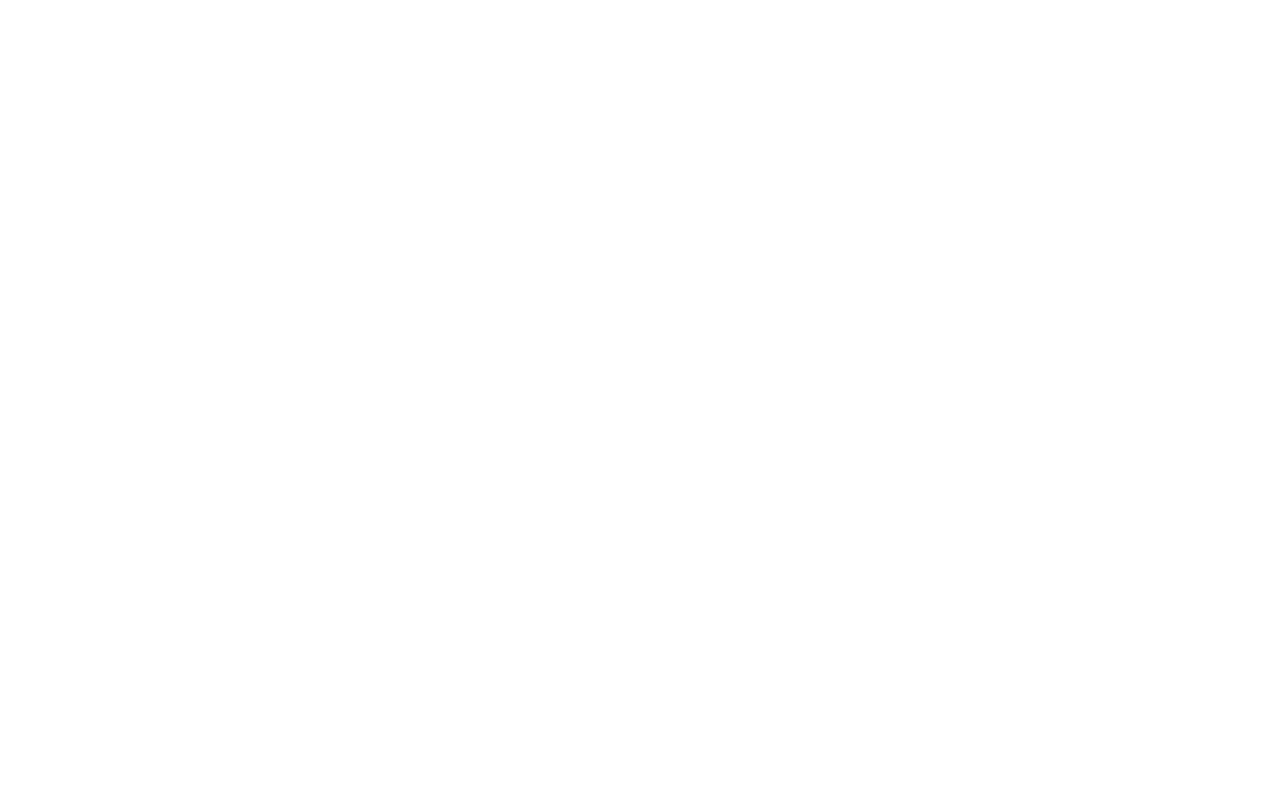
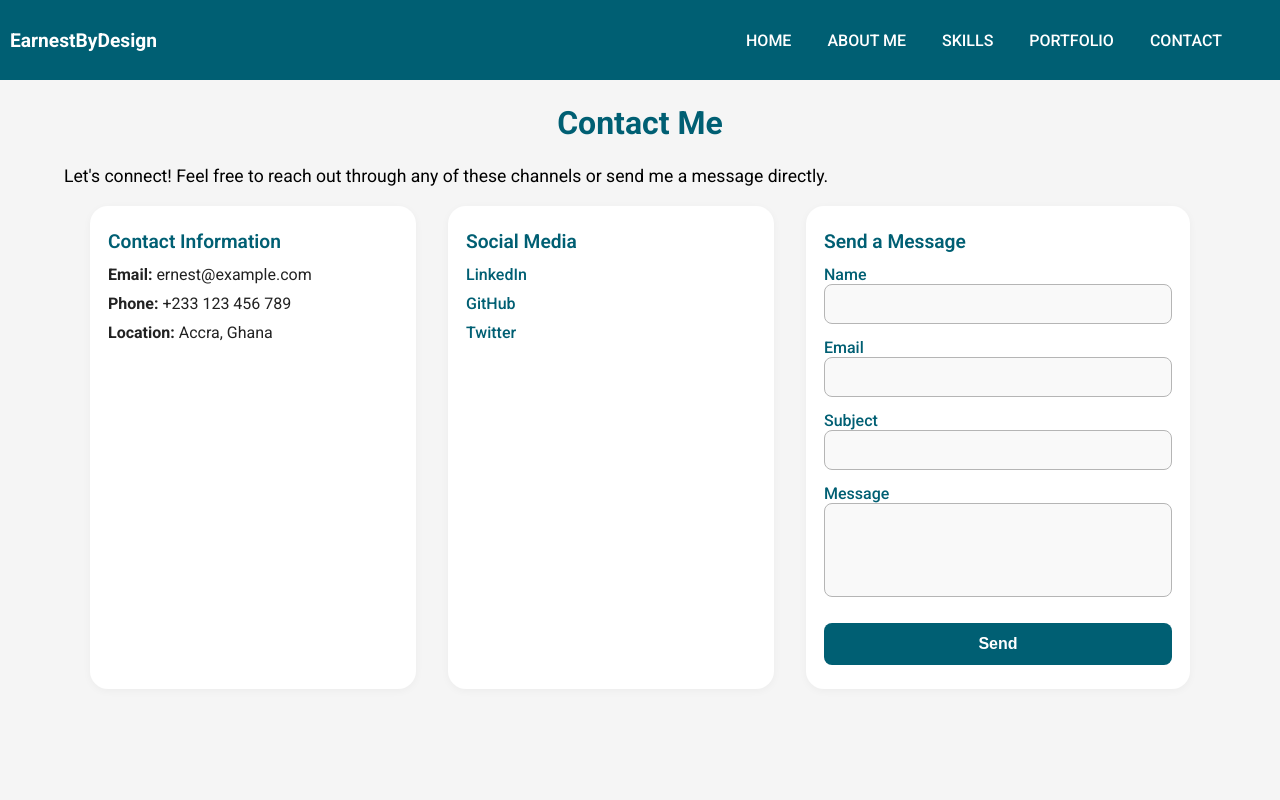
Before and after one commit to oldcode-dev/my-portfolio-site, a React (Vite) app: page /contact-me in a window 1280 px wide. Before the commit this address had no page. Shown: the top 800 px of the page. Built offline with nearby package versions, Linux system fonts and the light colour scheme.

Commit message:
Added the contacts ContactsPage

```diff
--- a/src/components/Header.jsx
+++ b/src/components/Header.jsx
@@ -20,7 +20,7 @@
                     <li className={styles.navItem}><a className={styles.navLink} href="#portfolio">Portfolio</a></li>
                     {/* <li className={styles.footernavItem}><a className={styles.footerNavLink} href="#blog">Blog</a></li> */}
                     {/* <li className={styles.footernavItem}><a className={styles.footerNavLink} href="#testimonials">Testimonials</a></li> */}
-                    <li className={styles.footernavItem}><a className={styles.footerNavLink} href="#contact">Contact</a></li>
+                    <li className={styles.footernavItem}><Link to="/contact-me" className={styles.footerNavLink} href="#contact">Contact</Link></li>
                 </ul>
             </nav>
             <button className={styles.menuButton} onClick={toggleMenu}>
@@ -35,7 +35,7 @@
                         <li className={styles.footernavItem}><a className={styles.footerNavLink} href="#portfolio">Portfolio</a></li>
                         {/* <li className={styles.footernavItem}><a className={styles.footerNavLink} href="#blog">Blog</a></li> */}
                         {/* <li className={styles.footernavItem}><a className={styles.footerNavLink} href="#testimonials">Testimonials</a></li> */}
-                        <li className={styles.footernavItem}><a className={styles.footerNavLink} href="#contact">Contact</a></li>
+                        <li className={styles.footernavItem}><Link to="/contact-me" className={styles.footerNavLink} href="#contact">Contact</Link></li>
                     </ul>
                 </nav>
             )}
--- /dev/null
+++ b/src/contact/ContactsPage.jsx
@@ -0,0 +1,63 @@
+import Header from "../components/Header";
+import Footer from "../components/Footer";
+import styles from "./ContactsPage.module.css";
+
+function ContactsPage() {
+    return (
+        <>
+            <Header />
+            <main className={styles.contactsMain}>
+                <h1 className={styles.heading}>Contact Me</h1>
+                <p className={styles.introText}>Let's connect! Feel free to reach out through any of these channels or send me a message directly.</p>
+                <div className={styles.containersWrapper}>
+                    {/* Contact Information */}
+                    <section className={styles.contactInfo}>
+                        <h2>Contact Information</h2>
+                        <ul>
+                            <li><strong>Email:</strong> ernest@example.com</li>
+                            <li><strong>Phone:</strong> +233 123 456 789</li>
+                            <li><strong>Location:</strong> Accra, Ghana</li>
+                        </ul>
+                    </section>
+
+                    {/* Social Media */}
+                    <section className={styles.socialInfo}>
+                        <h2>Social Media</h2>
+                        <ul>
+                            <li><a href="https://linkedin.com/in/ernest" target="_blank" rel="noopener noreferrer">LinkedIn</a></li>
+                            <li><a href="https://github.com/ernest" target="_blank" rel="noopener noreferrer">GitHub</a></li>
+                            <li><a href="https://twitter.com/ernest" target="_blank" rel="noopener noreferrer">Twitter</a></li>
+                        </ul>
+                    </section>
+
+                    {/* Contact Form */}
+                    <section className={styles.contactFormSection}>
+                        <h2>Send a Message</h2>
+                        <form className={styles.contactForm}>
+                            <div>
+                                <label htmlFor="name">Name</label>
+                                <input type="text" id="name" name="name" required />
+                            </div>
+                            <div>
+                                <label htmlFor="email">Email</label>
+                                <input type="email" id="email" name="email" required />
+                            </div>
+                            <div>
+                                <label htmlFor="subject">Subject</label>
+                                <input type="text" id="subject" name="subject" required />
+                            </div>
+                            <div>
+                                <label htmlFor="message">Message</label>
+                                <textarea id="message" name="message" rows="4" required></textarea>
+                            </div>
+                            <button type="submit" className={styles.sendButton}>Send</button>
+                        </form>
+                    </section>
+                </div>
+            </main>
+            <Footer />
+        </>
+    );
+}
+
+export default ContactsPage;
--- /dev/null
+++ b/src/contact/ContactsPage.module.css
@@ -0,0 +1,150 @@
+:root {
+    --primary-color: #005f73;
+    --accent-color: #12d6ff;
+    --background: #f5f5f5;
+    --container-bg: #fff;
+    --text-dark: #222;
+    --text-light: #fff;
+}
+
+.contactsMain {
+    background: var(--background);
+    min-height: 100vh;
+    padding: 24px 0 40px 0;
+}
+
+.heading {
+    font-size: 2rem;
+    color: var(--primary-color);
+    text-align: center;
+    margin-bottom: 24px;
+    font-weight: bold;
+}
+
+.introText {
+    width: 90%;
+    margin: auto;
+    padding-bottom: 20px;
+    font-size: 1.1rem;
+}
+
+.containersWrapper {
+    display: flex;
+    flex-direction: column;
+    gap: 24px;
+    width: 95%;
+    max-width: 1100px;
+    margin: 0 auto;
+}
+
+.contactInfo,
+.socialInfo,
+.contactFormSection {
+    background: var(--container-bg);
+    border-radius: 18px;
+    box-shadow: 0 2px 8px rgba(0, 0, 0, 0.04);
+    padding: 24px 18px;
+    color: var(--text-dark);
+}
+
+.contactInfo h2,
+.socialInfo h2,
+.contactFormSection h2 {
+    color: var(--primary-color);
+    font-size: 1.2rem;
+    margin-bottom: 12px;
+    font-weight: 600;
+}
+
+.contactInfo ul,
+.socialInfo ul {
+    list-style: none;
+    padding: 0;
+    margin: 0;
+}
+
+.contactInfo li,
+.socialInfo li {
+    margin-bottom: 10px;
+    font-size: 1rem;
+}
+
+.socialInfo a {
+    color: var(--primary-color);
+    text-decoration: none;
+    font-weight: 500;
+    transition: color 0.2s;
+}
+
+.socialInfo a:hover {
+    color: var(--accent-color);
+    text-decoration: underline;
+}
+
+.contactForm {
+    display: flex;
+    flex-direction: column;
+    gap: 14px;
+}
+
+.contactForm label {
+    font-weight: 500;
+    color: var(--primary-color);
+    margin-bottom: 4px;
+}
+
+.contactForm input,
+.contactForm textarea {
+    width: 100%;
+    padding: 10px;
+    border: 1px solid #b5b5b5;
+    border-radius: 8px;
+    font-size: 1rem;
+    background: #f9f9f9;
+    color: var(--text-dark);
+    resize: none;
+}
+
+.contactForm input:focus,
+.contactForm textarea:focus {
+    border-color: var(--primary-color);
+    outline: none;
+    background: #fff;
+}
+
+.sendButton {
+    background: var(--primary-color);
+    color: var(--text-light);
+    border: none;
+    border-radius: 8px;
+    padding: 12px 0;
+    font-size: 1rem;
+    font-weight: bold;
+    cursor: pointer;
+    margin-top: 8px;
+    transition: background 0.2s;
+}
+
+.sendButton:hover {
+    background: var(--accent-color);
+    color: var(--primary-color);
+}
+
+/* Responsive Design */
+@media (min-width: 900px) {
+    .containersWrapper {
+        flex-direction: row;
+        gap: 32px;
+    }
+
+    .contactInfo,
+    .socialInfo,
+    .contactFormSection {
+        flex: 1 1 0;
+        min-width: 0;
+    }
+
+    .contactFormSection {
+        flex: 1.2 1 0;
+    }
+}
--- a/src/main.jsx
+++ b/src/main.jsx
@@ -4,6 +4,7 @@
 import HomePage from './pages/landing/HomePage.jsx'
 import AboutPage from "./pages/about/AboutPage.jsx"
 import './index.css'
+import ContactsPage from './contact/ContactsPage.jsx'
 
 createRoot(document.getElementById('root')).render(
   <StrictMode>
@@ -11,6 +12,7 @@
       <Routes>
         <Route path='/' element={<HomePage />} />
         <Route path='/about-me' element={<AboutPage />} />
+        <Route path='/contact-me' element={<ContactsPage/>} />
       </Routes>
     </BrowserRouter>
   </StrictMode>
```
